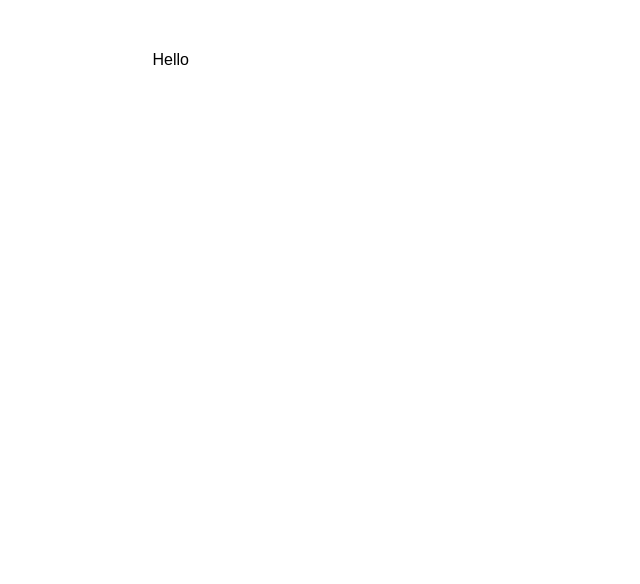
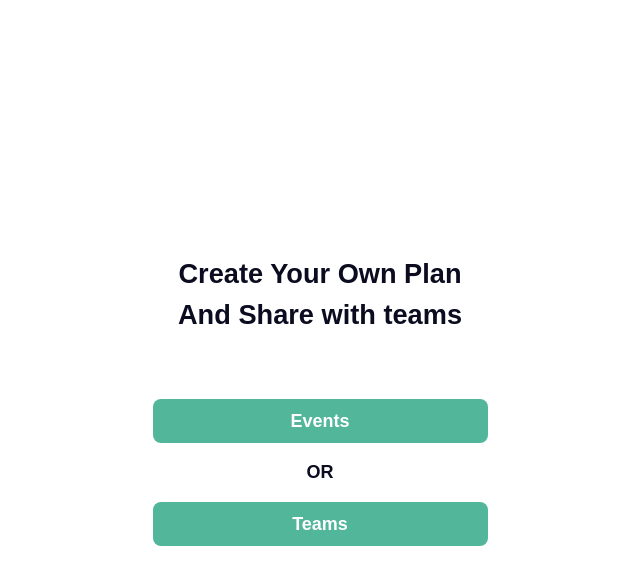
Before and after one commit to PI304/BisTime_Frontend, a Next.js app: page / in a window 1280 px wide. Shown: the top 584 px of the page, without its empty margins (320-960 px from the left). Built offline with nearby package versions, Linux system fonts and the light colour scheme.

Commit message:
feat : Home page

```diff
--- a/src/pages/index.tsx
+++ b/src/pages/index.tsx
@@ -1,5 +1,30 @@
+import { useRouter } from 'next/router';
 import Layout from '@components/common/layout';
+import Button from '@components/common/button';
 
-export default function Home() {
-  return <Layout>Hello</Layout>;
+function Home() {
+  const router = useRouter();
+  return (
+    <Layout>
+      <div className="w-full flex flex-col items-center justify-center h-full">
+        <div className="w-full flex flex-col items-center justify-center mb-16">
+          <h1 className="text-h2 font-bold text-center text-base-black">
+            Create Your Own Plan <br />
+            And Share with teams
+          </h1>
+        </div>
+        <div className="w-full space-y-4 flex flex-col items-center justify-center">
+          <Button size="lg" onClick={() => router.push('/events/create')}>
+            Events
+          </Button>
+          <h1 className="text-b2 font-bold text-center text-base-black">OR</h1>
+
+          <Button size="lg" onClick={() => router.push('/events/create')}>
+            Teams
+          </Button>
+        </div>
+      </div>
+    </Layout>
+  );
 }
+export default Home;
```
